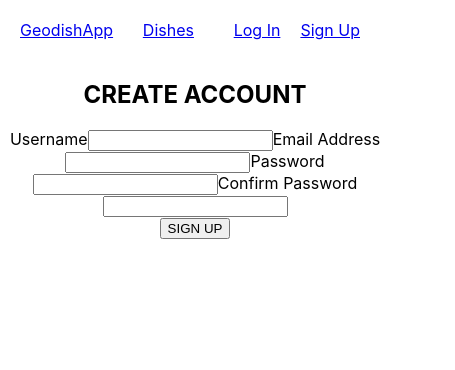
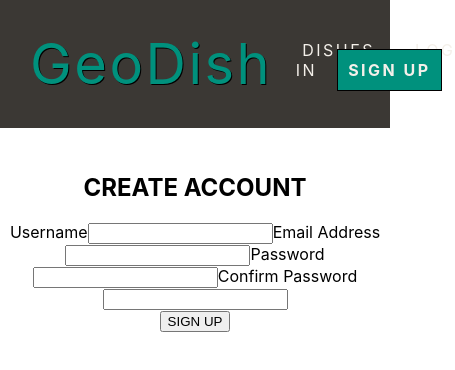
Before and after one commit to rararamberg/GeoDish-App, a React (Create React App) app in the folder client/: page /sign-up in a window 390 px wide. Shown: the top 370 px of the page, 455 px wide, since content can reach past the window. Built offline with nearby package versions, Linux system fonts and the light colour scheme.

Commit message:
added css styling to Nav. no responsive design

```diff
--- a/client/src/components/Nav/Nav.css
+++ b/client/src/components/Nav/Nav.css
@@ -1,5 +1,20 @@
 nav {
   padding: 20px;
+  background-color: #3b3834;
+  margin-bottom: 45px;
+  letter-spacing: 2.5px;
+}
+
+nav a {
+  text-decoration: none;
+  padding: 10px;
+  transition: all 0.2s ease-in-out;
+}
+
+nav .logo {
+  color: #00917d;
+  font-size: 56px;
+  text-shadow: 1px 1px #000000;
 }
 
 .nav-bar {
@@ -7,6 +22,46 @@ nav {
   justify-content: space-between;
 }
 
-.links a {
-  margin: 0 10px;
+.link {
+  margin: 10px 10px;
+  color: #f4f0ea;
 }
+
+.link:hover {
+  text-decoration: underline;
+  text-shadow: 1px 1px #000000;
+  font-weight: bold;
+}
+
+.links {
+  padding: 20px 0px 10px 0px;
+}
+
+.link-welcome {
+  color: #f4f0ea;
+  font-style: italic;
+  margin-top: 20px;
+}
+
+.signout-link {
+  background-color: #e1d2bb;
+  color: #3b3834;
+  font-weight: bold;
+  border: 1px solid #000000;
+}
+
+.signout-link:hover {
+  text-shadow: 1px 1px #000000;
+  font-weight: bold;
+}
+
+.signup-link {
+  background-color: #00917d;
+  color: #f4f0ea;
+  font-weight: bold;
+  border: 1px solid #000000;
+}
+
+.signup-link:hover {
+  text-shadow: 1px 1px #000000;
+}
--- a/client/src/components/Nav/Nav.jsx
+++ b/client/src/components/Nav/Nav.jsx
@@ -5,27 +5,27 @@ const Nav = ({ user }) => {
   const authenticatedOptions = (
     <>
       <NavLink className="link" to="/add-dish">
-        Add Dish
+        ADD DISH
       </NavLink>
-      <NavLink className="link" to="/sign-out">
-        Sign Out
+      <NavLink className="signout-link" to="/sign-out">
+        SIGN OUT
       </NavLink>
     </>
   );
   const unauthenticatedOptions = (
     <>
       <NavLink className="link" to="/sign-in">
-        Log In
+        LOG IN
       </NavLink>
-      <NavLink className="link" to="/sign-up">
-        Sign Up
+      <NavLink className="signup-link" to="/sign-up">
+        SIGN UP
       </NavLink>
     </>
   );
   const alwaysOptions = (
     <>
       <NavLink className="link" to="/">
-        Dishes
+        DISHES
       </NavLink>
     </>
   );
@@ -34,12 +34,12 @@ const Nav = ({ user }) => {
     <nav>
       <div className="nav-bar">
         <NavLink className="logo" to="/">
-          GeodishApp
+          GeoDish
         </NavLink>
-        {alwaysOptions}
         <div className="links">
-          {user && <div className="link welcome">Welcome, {user.username}</div>}
+          {alwaysOptions}
           {user ? authenticatedOptions : unauthenticatedOptions}
+          {user && <div className="link-welcome">Welcome, {user.username}</div>}
           {/* <NavLink to="/">Dishes</NavLink>
           <NavLink to="/add-dishes">Create Dish</NavLink>
           <NavLink to="/sign-in">Sign In</NavLink>
```
